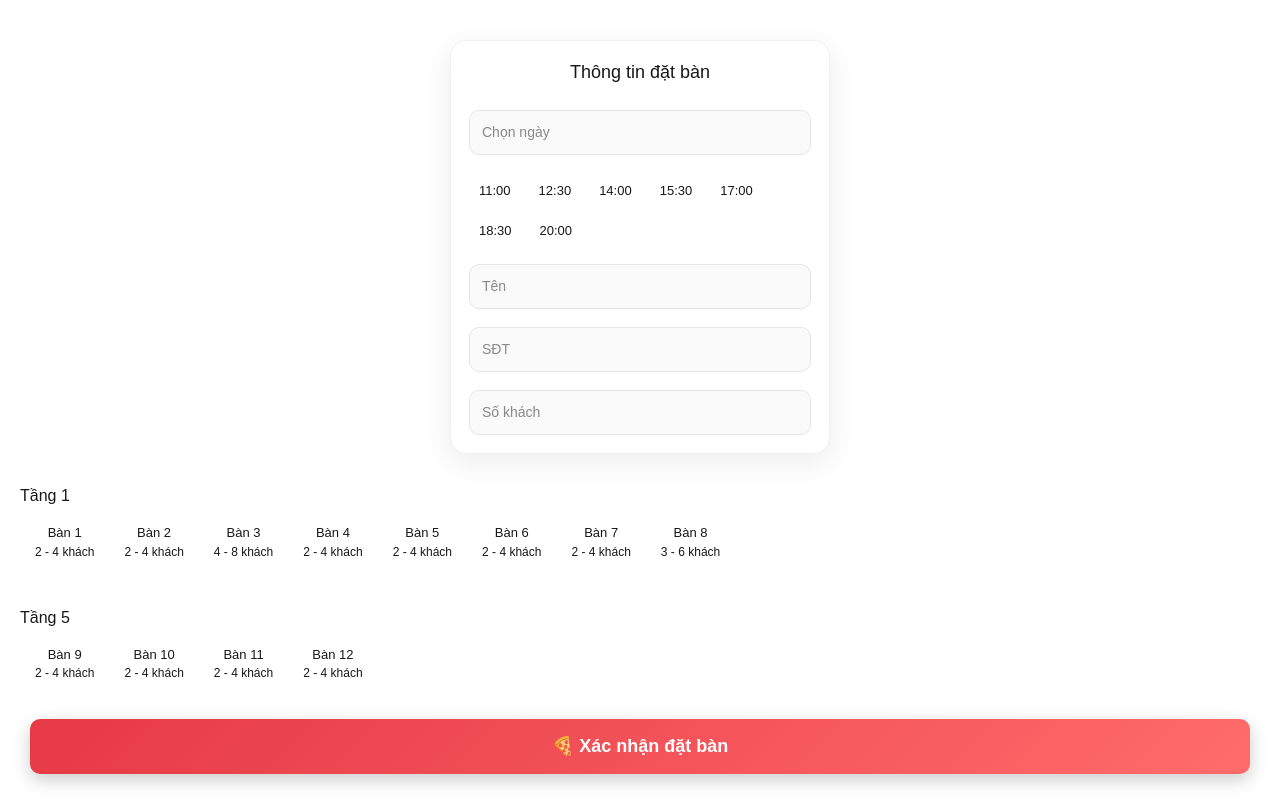
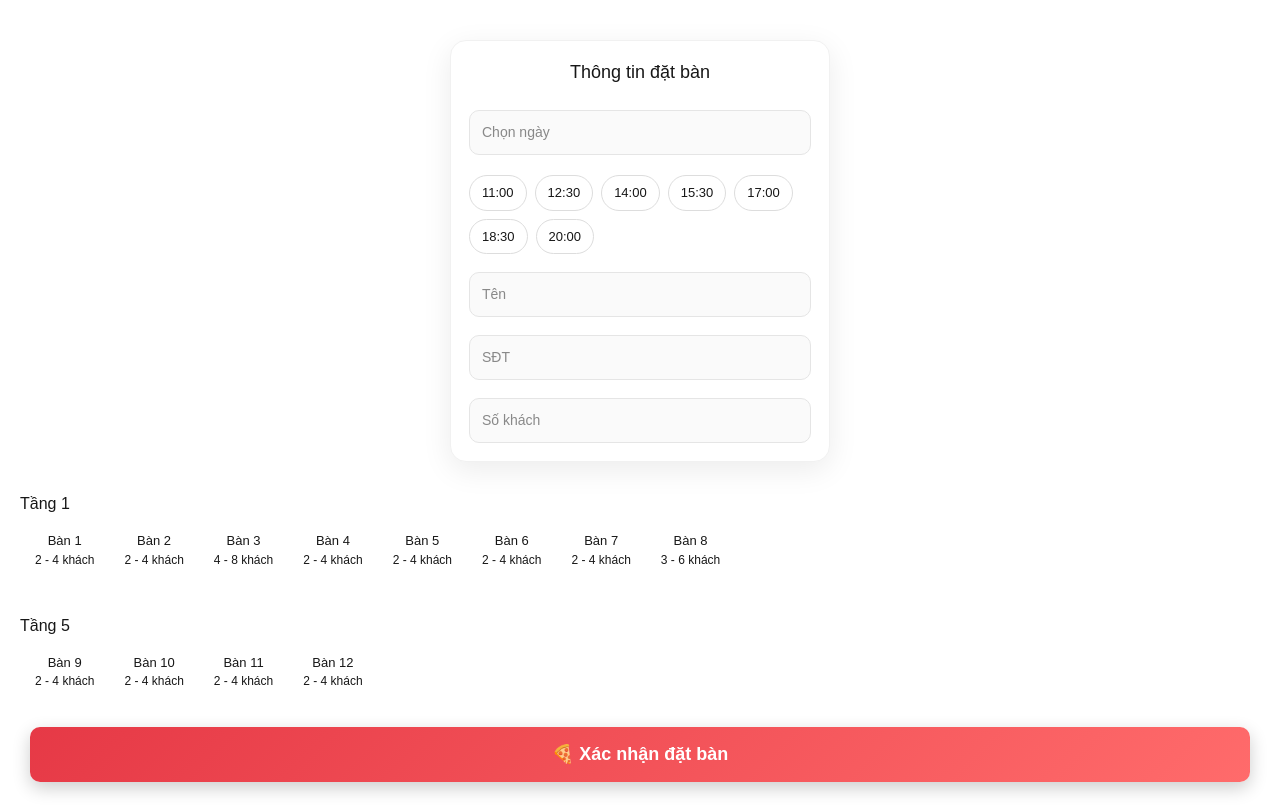
Before and after one commit to dejavuhousehalong-source/GoongPizza, a Next.js app: page / in a window 1280 px wide. Built offline with nearby package versions, Linux system fonts and the light colour scheme.

Commit message:
Update globals.css

```diff
--- a/app/globals.css
+++ b/app/globals.css
@@ -148,3 +148,22 @@ body {
   border: 1px solid #e63946;
   box-shadow: 0 0 0 3px rgba(230,57,70,0.08);
 }
+.time {
+  padding: 7px 12px;
+  border-radius: 20px;
+  border: 1px solid #ddd;
+  background: #fff;
+  font-size: 13px;
+  transition: all 0.2s ease;
+}
+
+.time:hover {
+  border-color: #e63946;
+}
+
+.time.active {
+  background: #e63946;
+  color: white;
+  border: none;
+  box-shadow: 0 4px 12px rgba(230,57,70,0.3);
+}
```
